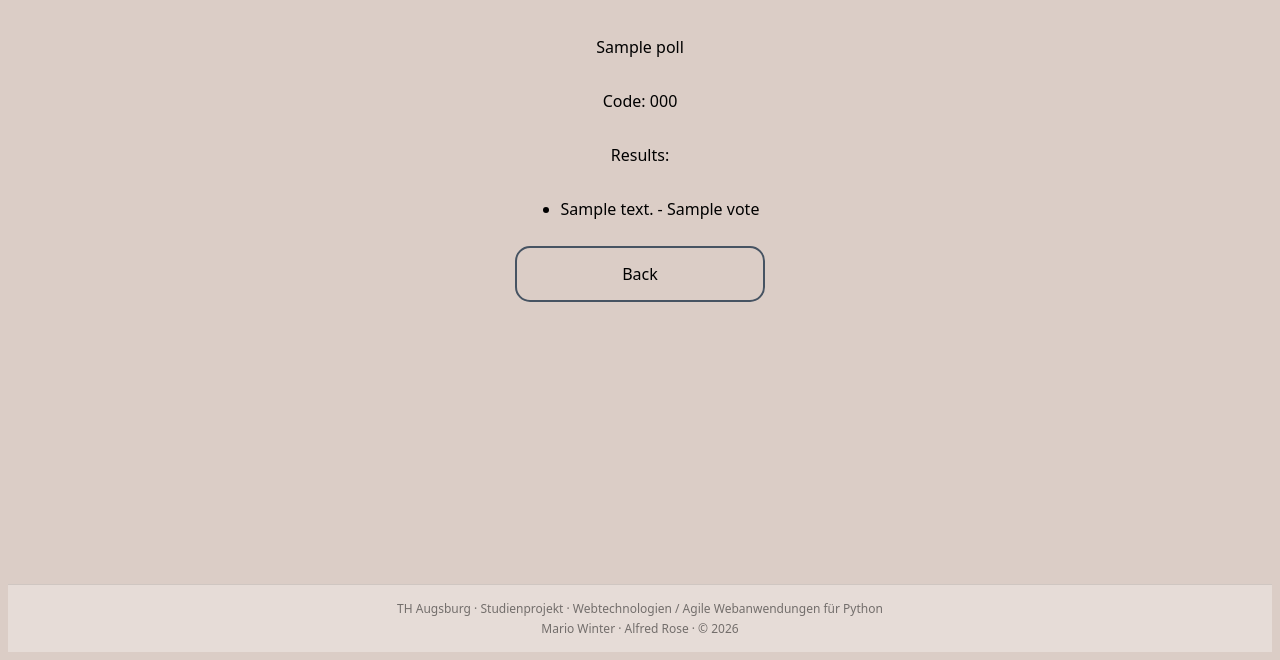
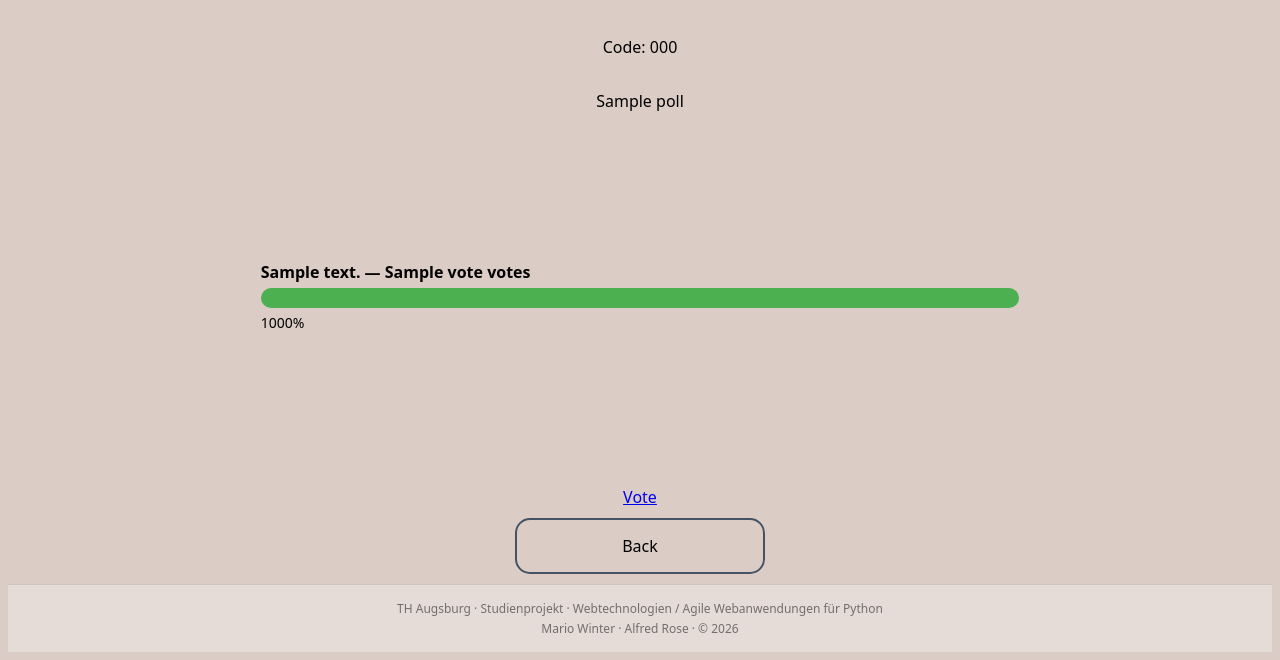
Before and after one commit to winterm99/pick_project, a Flask app: template templates/poll.html in a window 1280 px wide. Shown: the part 156-816 px from the top of the page. Run offline with Flask 3, Linux system fonts and the light colour scheme; the template is opened without the code that fills it: most values are stand-ins (such as "Sample title", 1, 10 or a date in 2020).

Commit message:
Viele Änderungen

```diff
--- a/app.py
+++ b/app.py
@@ -81,6 +81,25 @@ def choose(code):
 
     return render_template("choose.html", poll=poll, code=code)
 
+@app.route("/vote/<code>", methods=["POST"])
+def vote(code):
+    poll = polls.get(code)
+
+    if not poll:
+        return "Poll not found"
+
+    choice = request.form.get("vote")
+
+    if choice is None:
+        return "No option selected"
+
+    choice = int(choice)
+    poll["votes"][choice] += 1
+
+    return redirect(f"/poll/{code}")
+
+
+import os
 
 if __name__ == "__main__":
-    app.run(debug=True)
+    app.run(host="0.0.0.0", port=10000)
--- /dev/null
+++ b/requirements.txt
@@ -0,0 +1 @@
+pip freeze > requirements.txt
--- a/static/script.js
+++ b/static/script.js
@@ -35,7 +35,7 @@ function addAnswer() {
     renumberAnswers();
 }
 
-function removeAnswer(optionDiv) {
+function removeAnswer(button) {
     const container = document.querySelector(".answers");
 
     if (container.children.length <= 2) {
@@ -43,7 +43,9 @@ function removeAnswer(optionDiv) {
         return;
     }
 
+    const optionDiv = button.closest(".option"); // 🔥 wichtig
     optionDiv.remove();
+
     renumberAnswers();
 }
 
--- a/static/style.css
+++ b/static/style.css
@@ -148,3 +148,40 @@ footer {
 button{
     background-color: #DBCDC6;
 }
+
+
+/*Resultate anzeigen Balkendiagramm */
+
+.results {
+    width: 60%;
+    margin: auto;
+}
+
+.result-item {
+    margin-bottom: 20px;
+}
+
+.result-text {
+    margin-bottom: 5px;
+    font-weight: bold;
+}
+
+.bar-container {
+    width: 100%;
+    height: 20px;
+    background-color: #eee;
+    border-radius: 10px;
+    overflow: hidden;
+}
+
+.bar {
+    height: 100%;
+    background-color: #4CAF50;
+    width: 0%;
+    transition: width 0.5s ease;
+}
+
+.percent {
+    margin-top: 5px;
+    font-size: 14px;
+}
--- a/templates/poll.html
+++ b/templates/poll.html
@@ -18,18 +18,33 @@
 
 
         <main>
+            <p>Code: {{ code }}</p>
             <p>{{ poll.question }}</p>
 
-            <p>Code: {{ code }}</p>
+            {% set total = poll.votes | sum %}
 
-            <p>Results:</p>
+            <div class="results">
+                {% for i in range(poll.answers|length) %}
+                    <div class="result-item">
+                        <div class="result-text">
+                            {{ poll.answers[i] }} — {{ poll.votes[i] }} votes
+                        </div>
 
-            <ul>
-                {% for i in range(poll.answers|length) %}
-                    <li>{{ poll.answers[i] }} - {{ poll.votes[i] }}</li>
+                        {% set percent = (poll.votes[i] / total * 100) if total > 0 else 0 %}
+
+                        <div class="bar-container">
+                            <div class="bar" style="width: {{ percent }}%"></div>
+                        </div>
+
+                        <div class="percent">
+                            {{ percent | round(1) }}%
+                        </div>
+                    </div>
                 {% endfor %}
-            </ul>
+            </div>
 
+
+            <a href="/choose/{{ code }}">Vote</a>
 
             <div class="buttons">
                 <a href="{{ url_for('index') }}">Back</a>
```
Also changed, not shown: templates/choose.html (+9 -0 lines), templates/create.html (+5 -5 lines), 1 other file.
